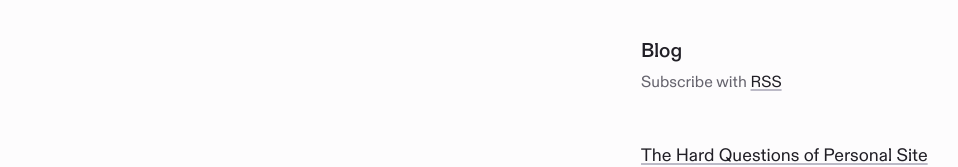
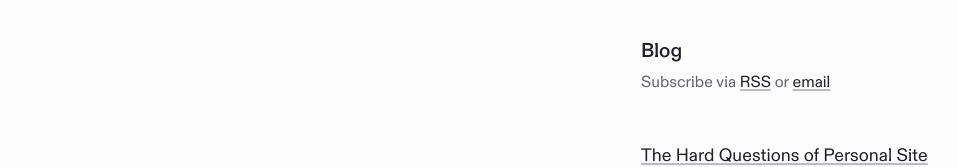
Before and after one commit to charlsyang/site, a Next.js app: page /blog in a window 1280 px wide. Shown: the part 180-347 px from the top of the page, without its empty margins (11-969 px from the left). Built offline with nearby package versions, Linux system fonts and the light colour scheme; a small style sheet from the web is missing.

Commit message:
Add email link

```diff
--- a/pages/blog/index.js
+++ b/pages/blog/index.js
@@ -29,7 +29,7 @@ const BlogIndex = ({ allPostsData }) => {
                 <Content>
                     <PageHead>
                         <PageTitle>Blog</PageTitle>
-                        <RSS>Subscribe with <a href='/feed.xml'>RSS</a></RSS>
+                        <RSS>Subscribe via <a href='/feed.xml'>RSS</a> or <a href='https://buttondown.email/charlsyang'>email</a></RSS>
                     </PageHead>
                     <BlogList>
                         {allPostsData.map( ({ slug, date, title }) => (
```
